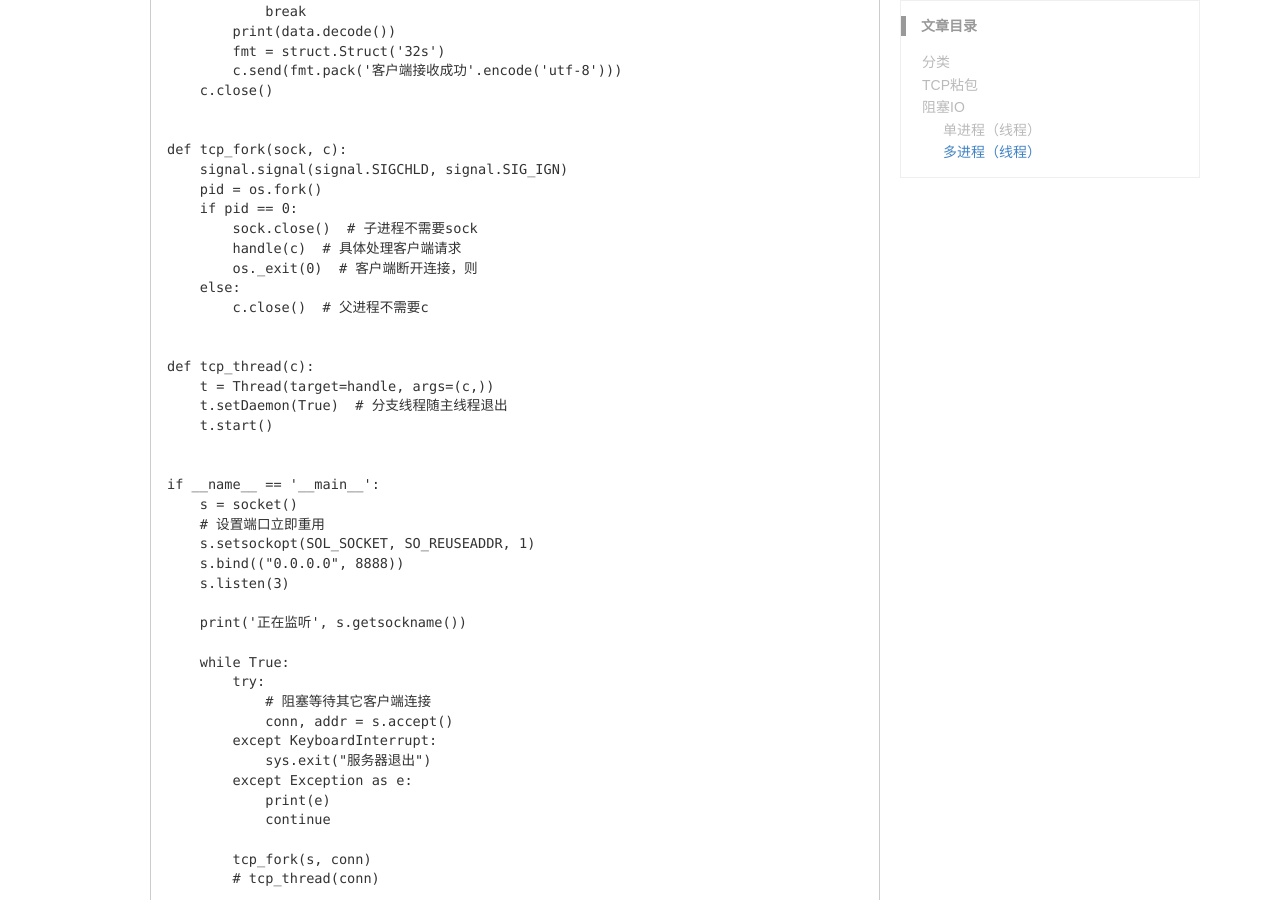
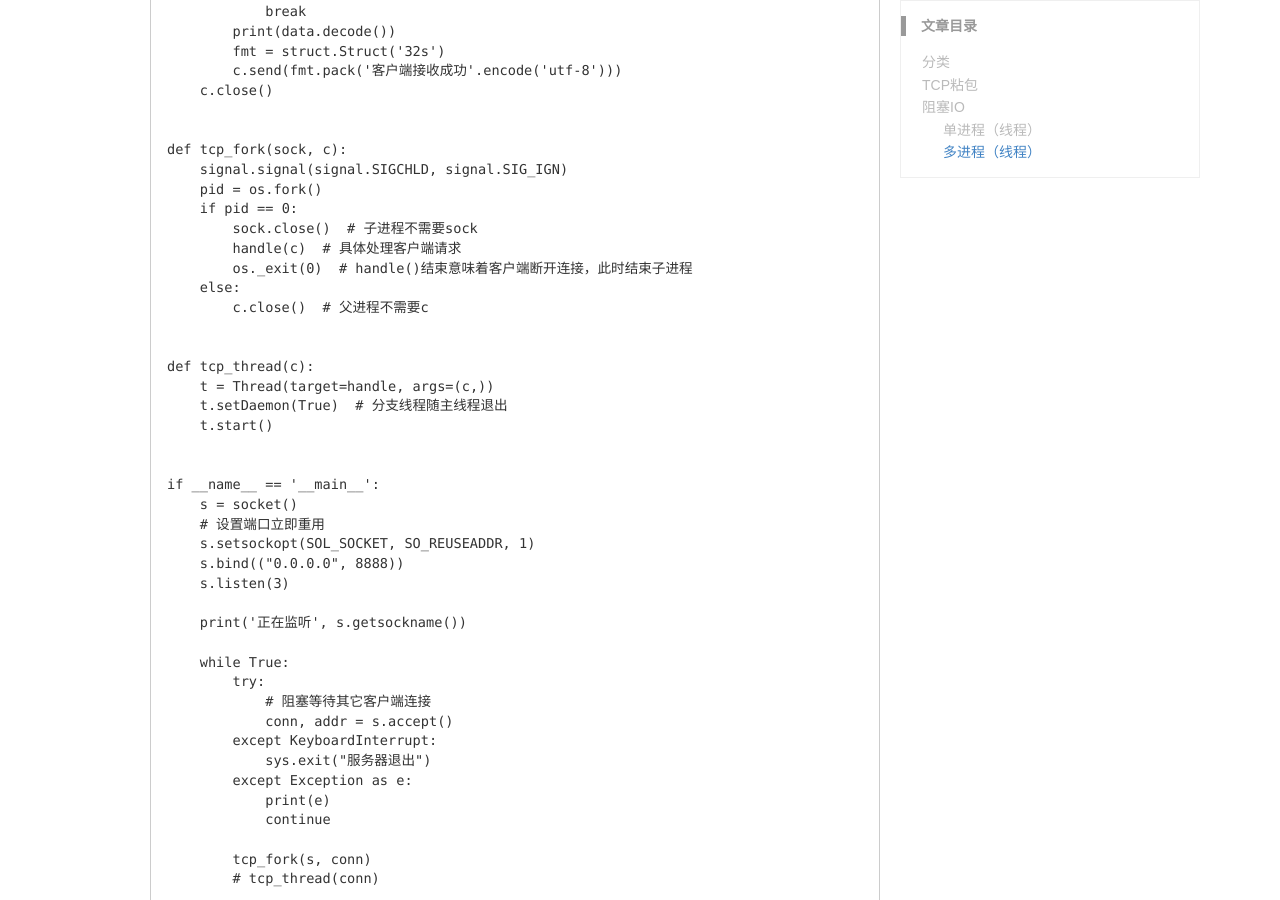
Before and after one commit to AccelYu/AccelYu.github.io, a Jekyll site: the page built from _posts/2020-06-19-socket_one.md, in a window 1280 px wide and 900 px high, scrolled down 2285 px. Built offline with Jekyll 4.4.1, drawn with Linux system fonts in a browser that asks for light colours; some web fonts are replaced; comment, search, counter and statistics services are not loaded; a style sheet for code colours, icons or effects is not loaded; some of the changed text lies outside the part shown.

Commit message:
Update 2020-06-19-socket_one.md

```diff
--- a/_posts/2020-06-19-socket_one.md
+++ b/_posts/2020-06-19-socket_one.md
@@ -110,7 +110,7 @@ def tcp_fork(sock, c):
     if pid == 0:
         sock.close()  # 子进程不需要sock
         handle(c)  # 具体处理客户端请求
-        os._exit(0)  # 客户端断开连接，则
+        os._exit(0)  # handle()结束意味着客户端断开连接，此时结束子进程
     else:
         c.close()  # 父进程不需要c
 
```
